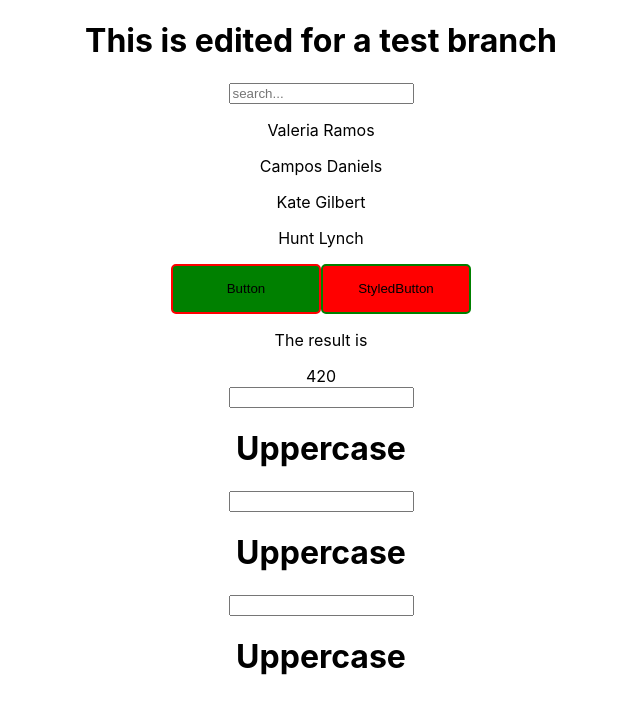
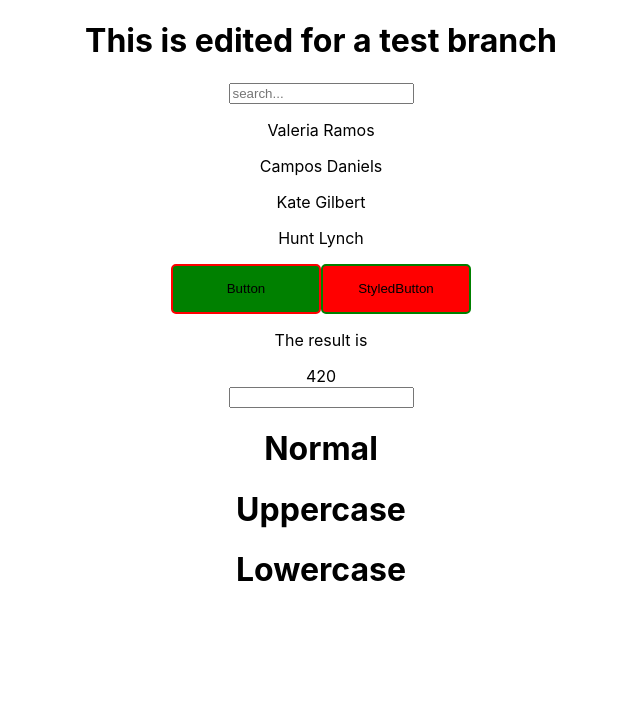
Before and after one commit to raisaken/nextline-ui-hydration-fix, a React (Create React App) app: page / in a window 1280 px wide. Shown: the top 714 px of the page, without its empty margins (319-959 px from the left). Built offline with nearby package versions, Linux system fonts and the light colour scheme.

Commit message:
redux fundamental success

```diff
--- a/src/App.js
+++ b/src/App.js
@@ -17,8 +17,7 @@ function App() {
       <StyledButton>StyledButton</StyledButton>
       <MapReduceFilter></MapReduceFilter>
       <ComponentA />
-      <ComponentC />
-      <ComponentD />
+
     </div>
   );
 }
--- a/src/Components/ReduxFundamental/RFComponents/ComponentA.jsx
+++ b/src/Components/ReduxFundamental/RFComponents/ComponentA.jsx
@@ -1,7 +1,9 @@
 import { useState } from "react";
 import { useDispatch } from "react-redux";
 import { submit } from "../RFredux/actions";
+import ComponentC from "./ComponentC";
 import ComponentB from "./ComponentB";
+import ComponentD from "./ComponentD";
 
 const ComponentA = () => {
   const [value, setValue] = useState("");
@@ -14,6 +16,8 @@ const ComponentA = () => {
     <>
       <input type="text" value={value} onChange={changeHandler} />
       <ComponentB text={value} />
+      <ComponentC text={value} />
+      <ComponentD text={value} />
     </>
   );
 };
--- a/src/Components/ReduxFundamental/RFComponents/ComponentB.jsx
+++ b/src/Components/ReduxFundamental/RFComponents/ComponentB.jsx
@@ -3,7 +3,7 @@ const ComponentC = () => {
   const text = useSelector((state) => state.text);
   return (
     <>
-      <h1>Uppercase</h1>
+      <h1>Normal</h1>
       <h2>{text}</h2>
     </>
   );
```
